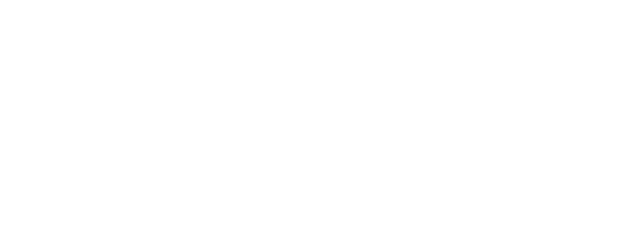
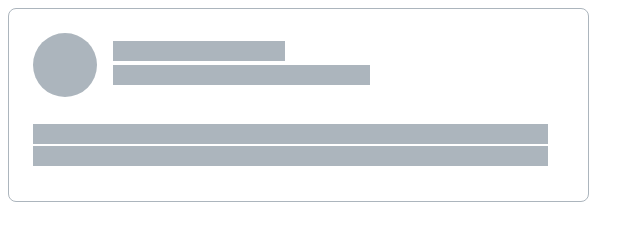
Before and after one commit to js-tasks-ru/htmlcss-20240412_daria-kolenchenko, a website: page 04-lection2/02-skeleton/index.html in a window 1280 px wide. Shown: the whole page, without its empty margins (0-644 px from the left). Drawn offline with Linux system fonts and the light colour scheme.

Commit message:
add dz4-skeleton

```diff
--- a/04-lection2/02-skeleton/index.html
+++ b/04-lection2/02-skeleton/index.html
@@ -6,6 +6,16 @@
         <link rel="stylesheet" href="./skeleton.css">
     </head>
     <body>
-
+        <div class="skeleton">
+            <div class="skeleton-container">
+                <div class="ellipse"></div>
+                <div class="small-container">
+                    <div class="rectangle rectangle-small"></div>
+                    <div class="rectangle rectangle-middle"></div>
+                </div>
+                <div class="rectangle rectangle-large"></div>
+                <div class="rectangle rectangle-large"></div>
+            </div>
+        </div>
     </body>
 </html>
--- a/04-lection2/02-skeleton/skeleton.css
+++ b/04-lection2/02-skeleton/skeleton.css
@@ -0,0 +1,54 @@
+.skeleton {
+    max-width: 579px;
+    height: 192px;
+    border: 1px solid;
+    border-radius: 8px;
+    border-color: var(--grey-3);
+    display: flex;
+}
+
+.skeleton-container {
+    max-height: 136px;
+    max-width: 515px;
+    padding-right: 40px;
+    padding-bottom: 32px;
+    padding-left: 24px;
+    padding-top: 24px;
+    display: flex;
+    flex-wrap: wrap;
+    flex: 1;
+}
+
+.ellipse {
+    background-color: var(--grey-3);
+    height: 64px;
+    flex-basis: 64px;
+    border-radius: 50%;
+    margin-bottom: 24px;
+}
+
+.rectangle {
+   background-color: var(--grey-3);
+   height: 20px;
+}
+
+.small-container {
+    padding-top: 8px;
+    max-height: 48px;
+    display: flex;
+    flex-basis: 257px;
+    flex-flow: row wrap;
+    padding-left: 16px;
+}
+
+.rectangle-small {
+    flex-basis: 172px;
+}
+
+.rectangle-middle {
+    flex-basis: 100%;
+}
+
+.rectangle-large {
+    flex-basis: 100%;
+}
```
